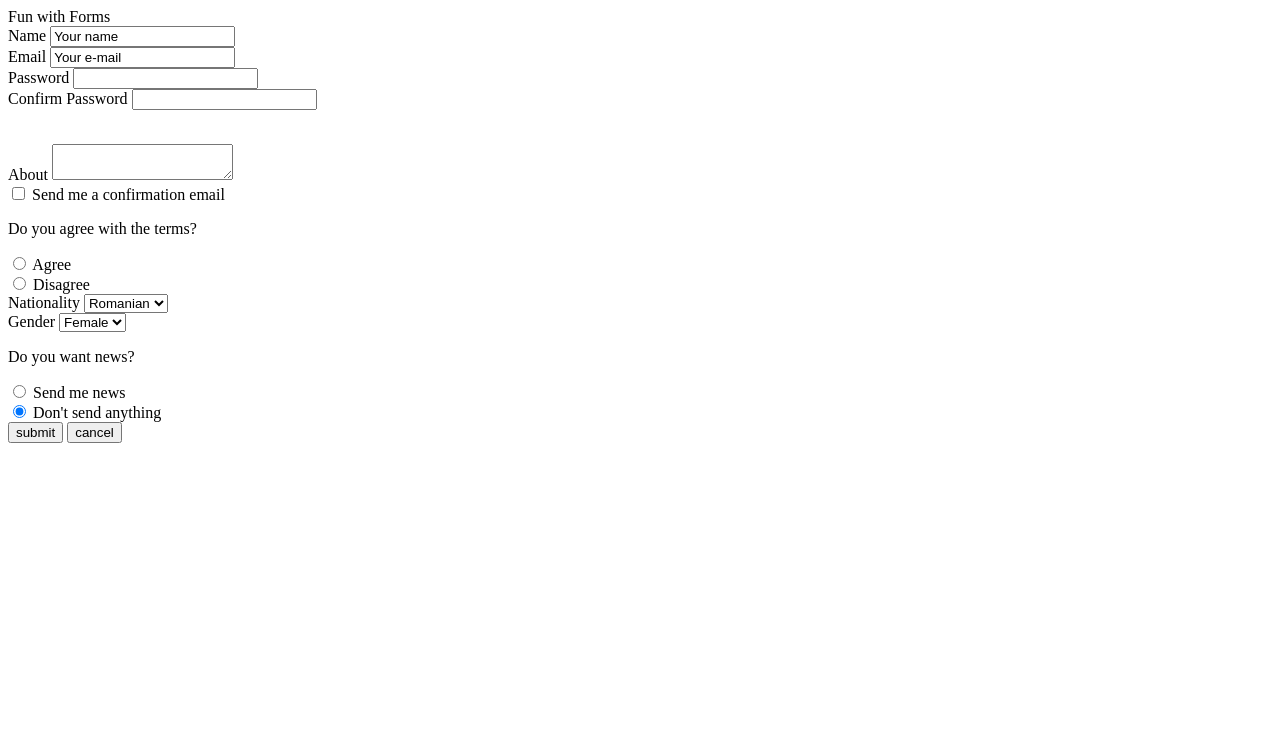
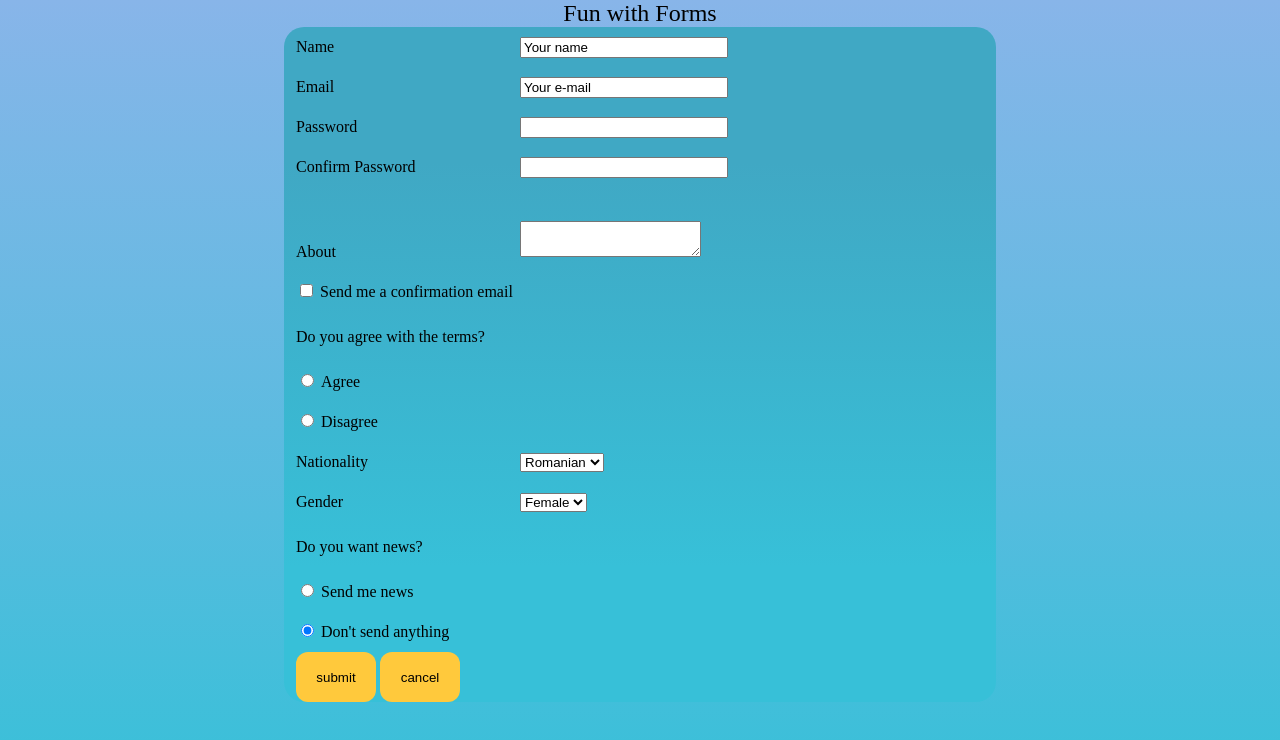
Before and after one commit to PurpleAlma/FORMS, a plain HTML site: page basic-form.html in a window 1280 px wide. Drawn offline with Linux system fonts and the light colour scheme; a script that the page names is missing.

Commit message:
Update basic-form.html

```diff
--- a/basic-form.html
+++ b/basic-form.html
@@ -3,7 +3,7 @@
 <head>
     <meta charset="UTF-8">
     <meta name="viewport" content="width=device-width, initial-scale=1.0">
-    <link rel="stylesheet" href="style.css">
+    <link rel="stylesheet" href="basic.css">
     <title>Forms</title>
 </head>
 <body>
```
